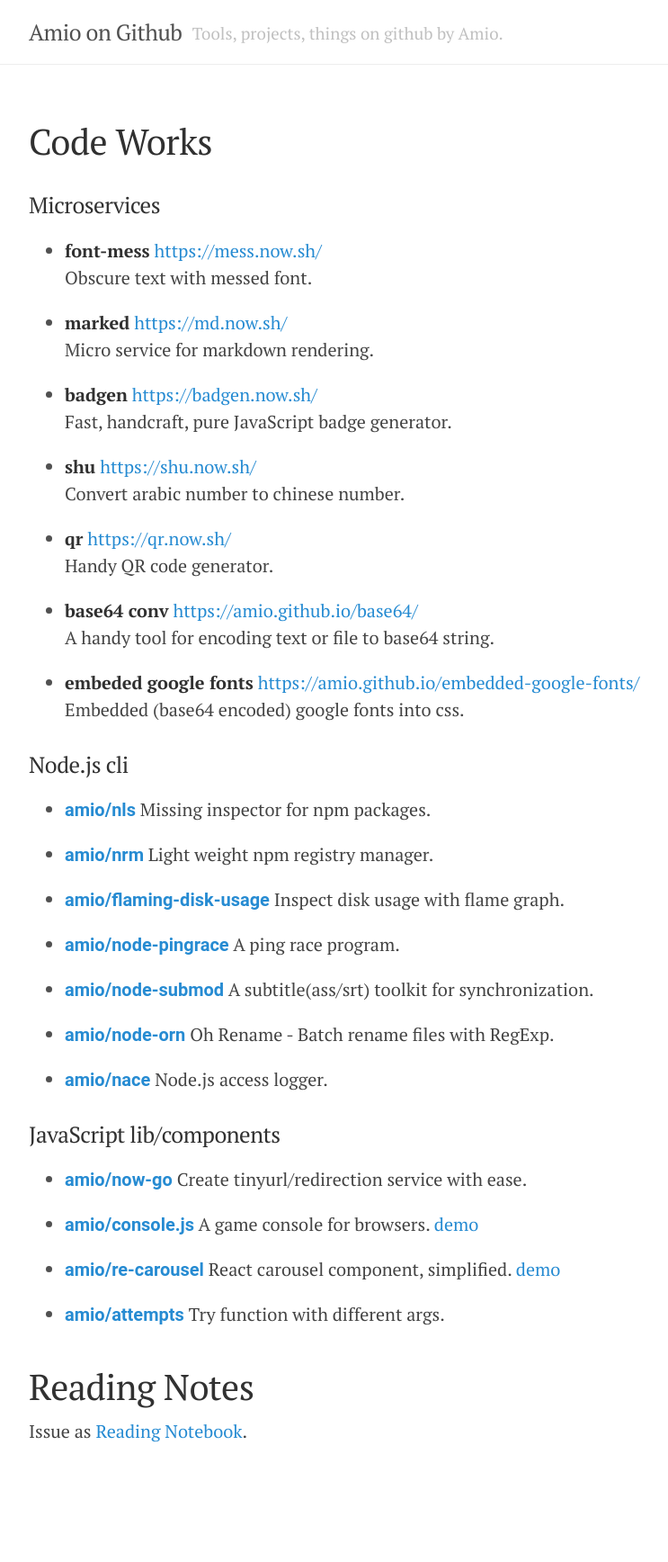
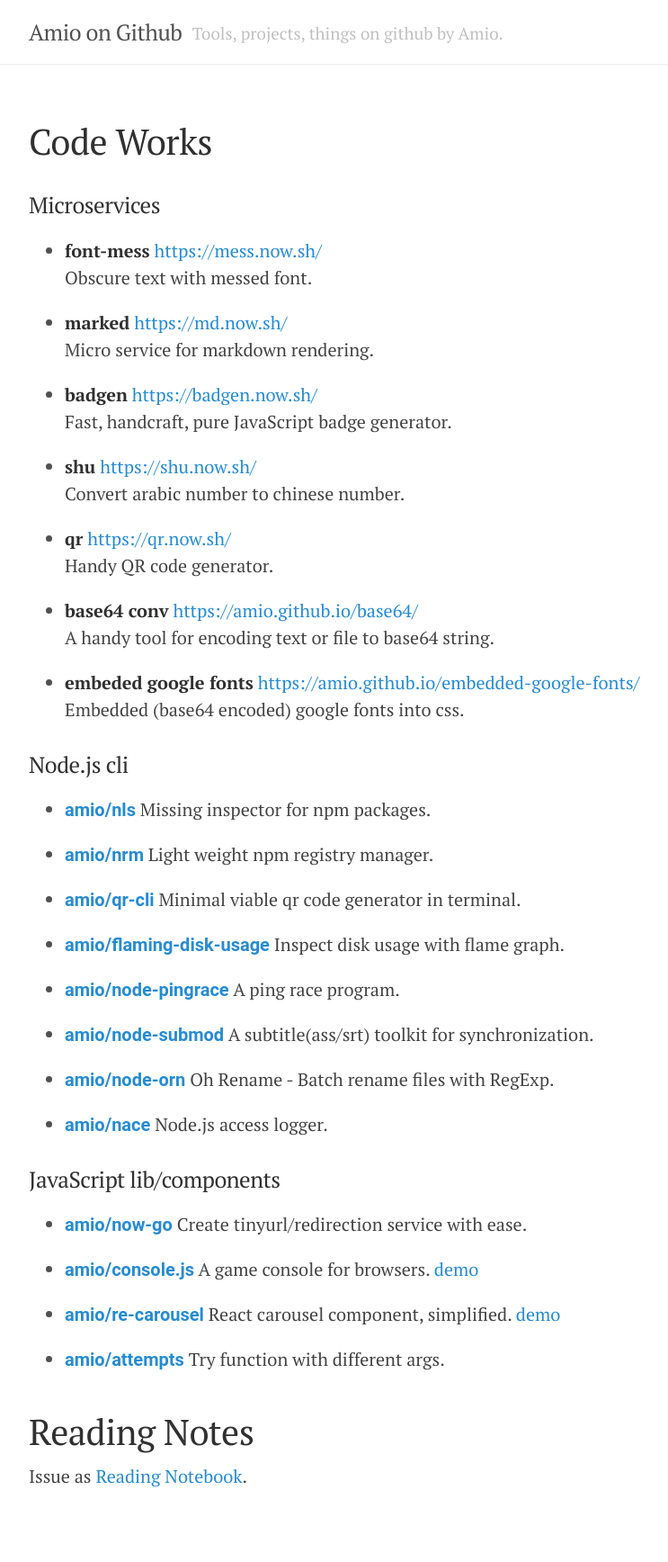
Before and after one commit to amio/amio.github.com, a Jekyll site: the page built from index.md, in a window 1280 px wide. Shown: the whole page at 90% size, without its empty margins (248-991 px from the left). Built offline with Jekyll 4.4.1, drawn with Linux system fonts in a browser that asks for light colours; before the commit the page ends 1686 px from its top, so only the background shows below that.

Commit message:
Add "qr-cli"

```diff
--- a/index.md
+++ b/index.md
@@ -42,6 +42,9 @@ title : Code Works
 - **[amio/nrm](https://github.com/amio/nrm/)**
   Light weight npm registry manager.
 
+- **[amio/qr-cli](https://github.com/amio/qr-cli/)**
+  Minimal viable qr code generator in terminal.
+
 - **[amio/flaming-disk-usage](https://github.com/amio/flaming-disk-usage/)**
   Inspect disk usage with flame graph.
 
```
